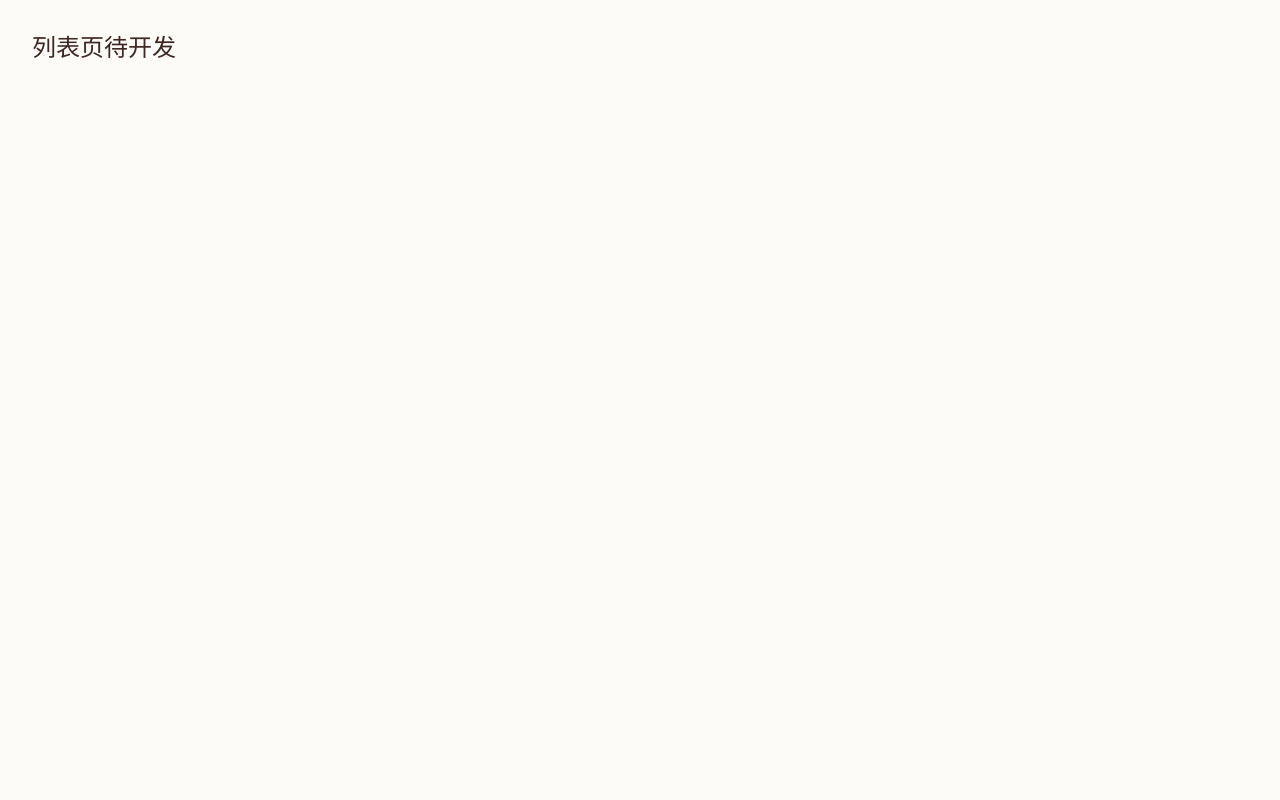
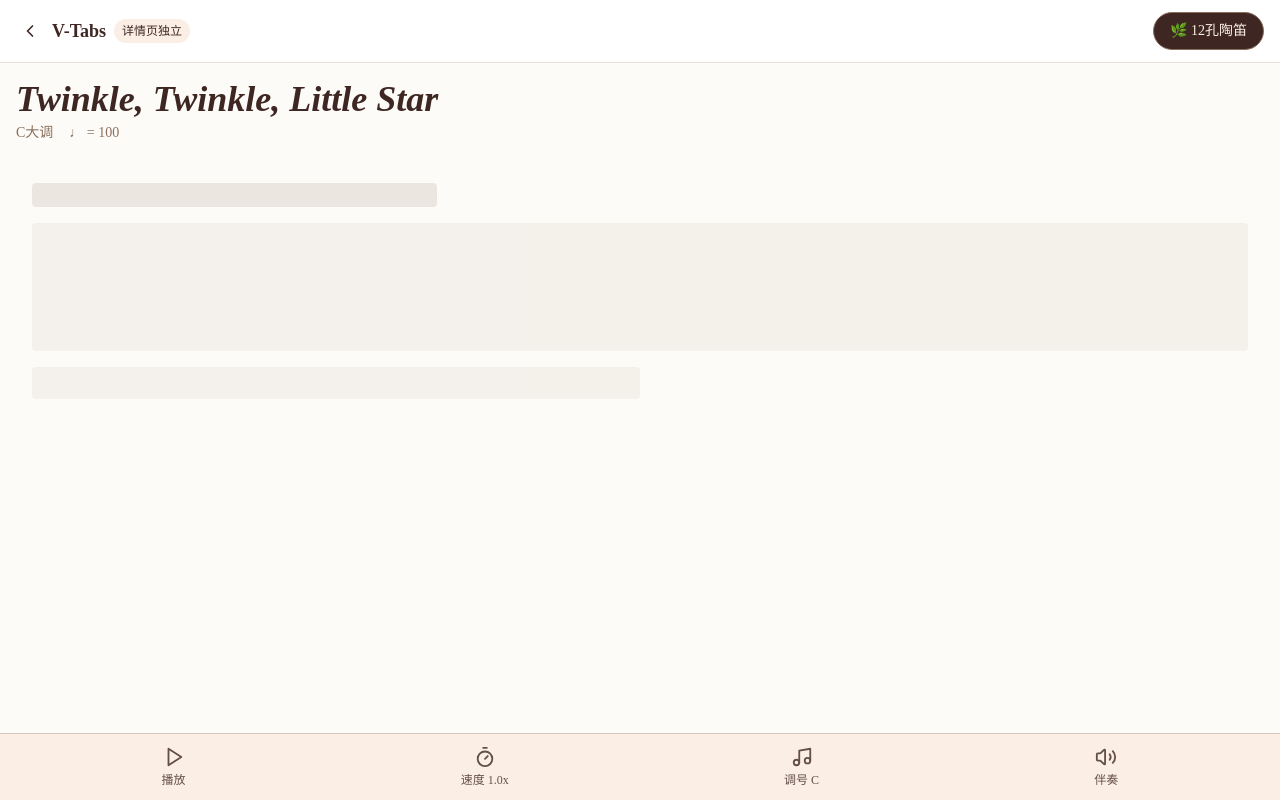
Before and after one commit to Yuning-LI/project-vtabs, a Next.js app: page / in a window 1280 px wide. Built offline with nearby package versions, Linux system fonts and the light colour scheme.

Commit message:
feat: 完成阶段3 UI组件库

```diff
--- a/src/app/page.tsx
+++ b/src/app/page.tsx
@@ -1,7 +1,20 @@
-export default function Page() {
+import Header from '@/components/layout/Header'
+import TitleBlock from '@/components/layout/TitleBlock'
+import ControlBar from '@/components/layout/ControlBar'
+import Skeleton from '@/components/ui/Skeleton'
+
+export default function Home() {
   return (
-    <main className="min-h-screen p-8">
-      <h1 className="text-2xl font-serif">列表页待开发</h1>
+    <main className="bg-bg min-h-screen pb-20">
+      <Header instrument="ocarina-12" />
+      <TitleBlock
+        title="Twinkle, Twinkle, Little Star"
+        meta={{ key: 'C', tempo: 100 }}
+      />
+      <div className="p-4">
+        <Skeleton />
+      </div>
+      <ControlBar />
     </main>
   )
 }
--- /dev/null
+++ b/src/components/layout/ControlBar.tsx
@@ -0,0 +1,26 @@
+'use client'
+
+import { Play, Timer, Music, Volume2 } from 'lucide-react'
+
+export default function ControlBar() {
+  const buttons = [
+    { icon: Play, label: '播放' },
+    { icon: Timer, label: '速度 1.0x' },
+    { icon: Music, label: '调号 C' },
+    { icon: Volume2, label: '伴奏' }
+  ]
+
+  return (
+    <div className="fixed bottom-0 left-0 right-0 bg-wood-light border-t border-wood-dark/30 py-3 px-6 flex justify-around items-center">
+      {buttons.map(({ icon: Icon, label }) => (
+        <button
+          key={label}
+          className="flex flex-col items-center gap-1 text-primary opacity-80 hover:opacity-100 transition"
+        >
+          <Icon size={22} />
+          <span className="text-xs font-medium">{label}</span>
+        </button>
+      ))}
+    </div>
+  )
+}
--- /dev/null
+++ b/src/components/layout/Header.tsx
@@ -0,0 +1,35 @@
+'use client'
+
+import { ChevronLeft } from 'lucide-react'
+
+type HeaderProps = {
+  instrument: string
+  onInstrumentChange?: () => void
+}
+
+export default function Header({
+  instrument,
+  onInstrumentChange
+}: HeaderProps) {
+  return (
+    <header className="flex justify-between items-center py-3 px-4 bg-white border-b border-wood-dark/20">
+      <div className="flex items-center gap-2">
+        <button className="p-1 hover:bg-wood-light rounded-full transition">
+          <ChevronLeft size={20} className="text-primary" />
+        </button>
+        <span className="text-lg font-semibold text-primary">V-Tabs</span>
+        <span className="text-xs bg-wood-light text-primary px-2 py-1 rounded-full">
+          详情页独立
+        </span>
+      </div>
+      <div>
+        <button
+          onClick={onInstrumentChange}
+          className="bg-primary text-wood-light px-4 py-2 rounded-full text-sm font-medium border border-wood-dark hover:bg-opacity-90 transition"
+        >
+          🌿 {instrument === 'ocarina-12' ? '12孔陶笛' : instrument}
+        </button>
+      </div>
+    </header>
+  )
+}
--- /dev/null
+++ b/src/components/layout/TitleBlock.tsx
@@ -0,0 +1,21 @@
+type TitleBlockProps = {
+  title: string
+  meta: {
+    key: string
+    tempo: number
+  }
+}
+
+export default function TitleBlock({ title, meta }: TitleBlockProps) {
+  return (
+    <div className="bg-bg px-4 pt-4 pb-2">
+      <h1 className="text-3xl md:text-4xl font-bold italic text-primary leading-tight">
+        {title}
+      </h1>
+      <div className="flex gap-4 text-wood-dark text-sm mt-1">
+        <span>{meta.key}大调</span>
+        <span>♩ = {meta.tempo}</span>
+      </div>
+    </div>
+  )
+}
--- /dev/null
+++ b/src/components/ui/Skeleton.tsx
@@ -0,0 +1,9 @@
+export default function Skeleton() {
+  return (
+    <div className="animate-pulse space-y-4 p-4">
+      <div className="h-6 bg-wood-dark/20 rounded w-1/3"></div>
+      <div className="h-32 bg-wood-dark/10 rounded"></div>
+      <div className="h-8 bg-wood-dark/10 rounded w-1/2"></div>
+    </div>
+  )
+}
```
Also changed, not shown: 1 other file (tests, documents, lock files or other folders).
